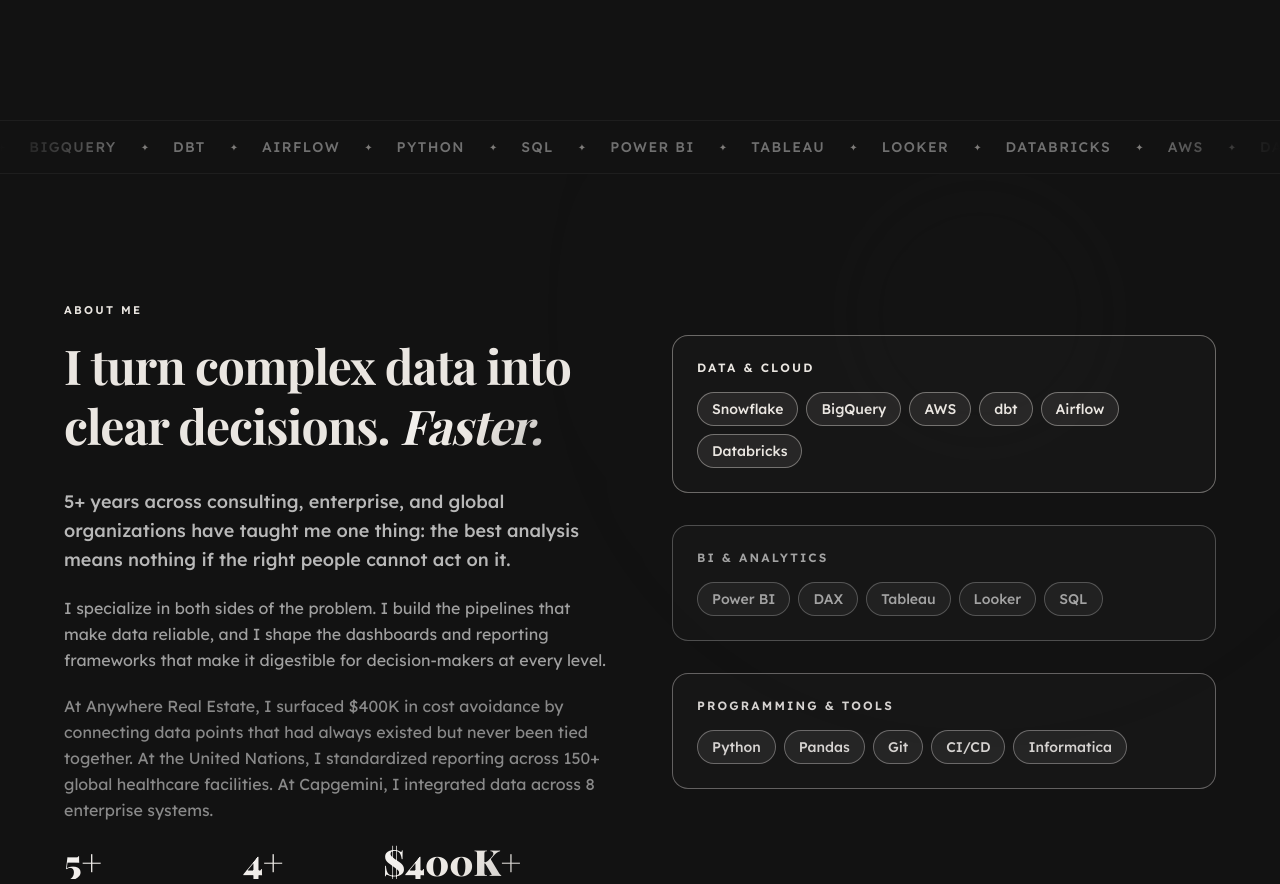
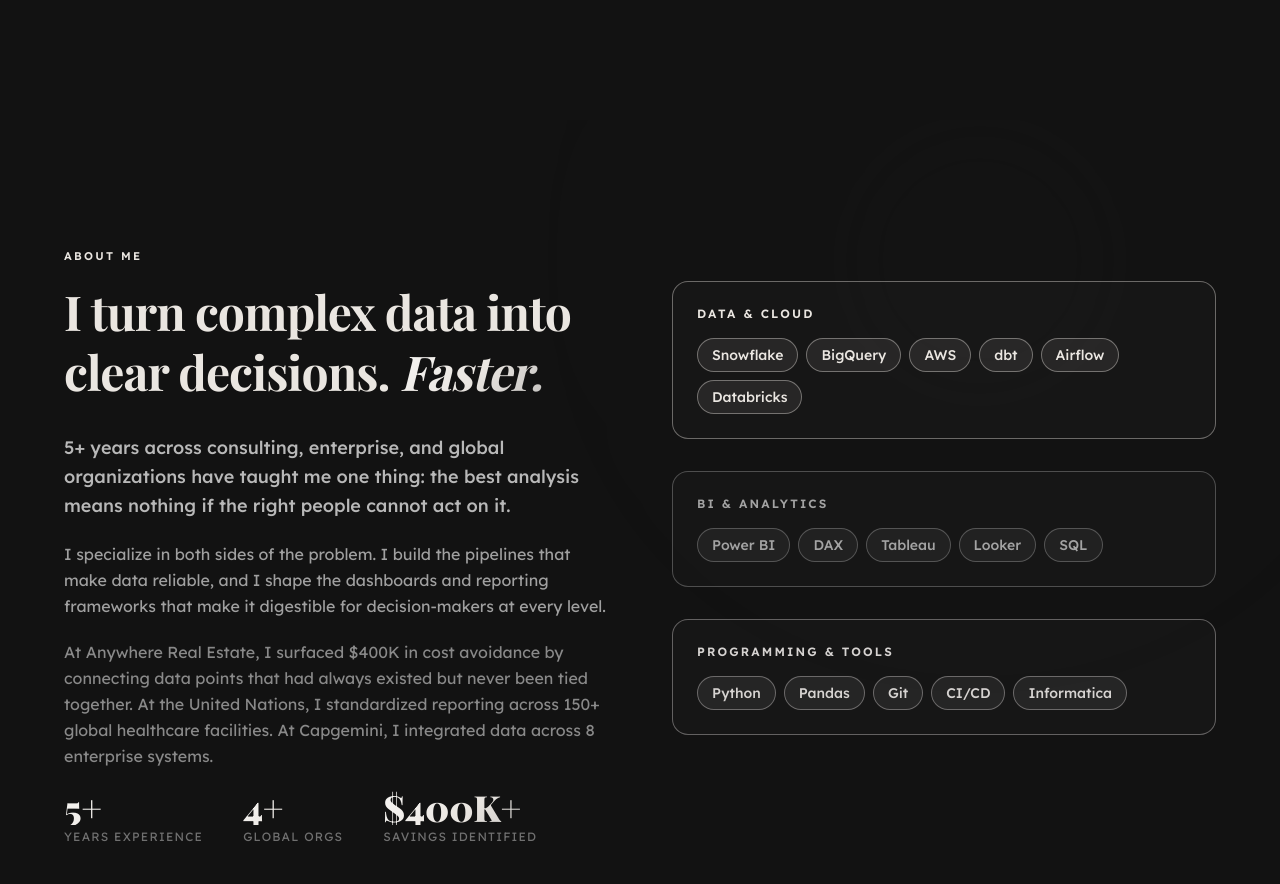
Before and after one commit to sahilbhagat30/Portfolio-Web-Site, a Next.js app: page / in a window 1280 px wide. Shown: the part 3880-4764 px from the top of the page. Built offline with nearby package versions, Linux system fonts and the light colour scheme.

Commit message:
style: remove marquee component

```diff
--- a/src/app/page.tsx
+++ b/src/app/page.tsx
@@ -11,7 +11,6 @@ const PersonalProjects = dynamic(() => import("@/components/PersonalProjects"));
 const Photography = dynamic(() => import("@/components/Photography"));
 const TheEnd = dynamic(() => import("@/components/TheEnd"));
 const VinylPlayer = dynamic(() => import("@/components/VinylPlayer"));
-const Marquee = dynamic(() => import("@/components/Marquee"));
 
 export default function Home() {
   const photos = getPhotos();
@@ -34,8 +33,6 @@ export default function Home() {
         </div>
       </div>
 
-      <Marquee />
-
       {/* About & Skills */}
       <About />
 
--- a/src/components/Marquee.tsx
+++ /dev/null
@@ -1,53 +0,0 @@
-"use client";
-
-import { motion } from "framer-motion";
-
-const KEYWORDS = [
-  "Data Engineer",
-  "Snowflake",
-  "BigQuery",
-  "dbt",
-  "Airflow",
-  "Python",
-  "SQL",
-  "Power BI",
-  "Tableau",
-  "Looker",
-  "Databricks",
-  "AWS",
-  "Data Architecture",
-  "Data Modeling",
-  "ETL Pipelines",
-  "DAX",
-  "Pandas",
-  "CI/CD",
-  "Informatica",
-  "Analytics Engineer",
-  "Problem Solver",
-];
-
-export default function Marquee() {
-  return (
-    <div className="relative w-full overflow-hidden bg-[var(--background)] border-y border-white/5 py-4 z-20">
-      <div className="absolute inset-0 z-10 pointer-events-none" style={{ background: "linear-gradient(to right, var(--background), transparent 10%, transparent 90%, var(--background))" }} />
-      <motion.div
-        className="flex whitespace-nowrap items-center w-max"
-        animate={{ x: ["0%", "-50%"] }}
-        transition={{
-          repeat: Infinity,
-          ease: "linear",
-          duration: 60,
-        }}
-      >
-        {[...KEYWORDS, ...KEYWORDS].map((word, i) => (
-          <div key={i} className="flex items-center">
-            <span className="text-white/40 text-sm tracking-widest uppercase mx-6 font-medium">
-              {word}
-            </span>
-            <span className="text-[var(--accent-primary)]/50 text-[10px]">✦</span>
-          </div>
-        ))}
-      </motion.div>
-    </div>
-  );
-}
```
